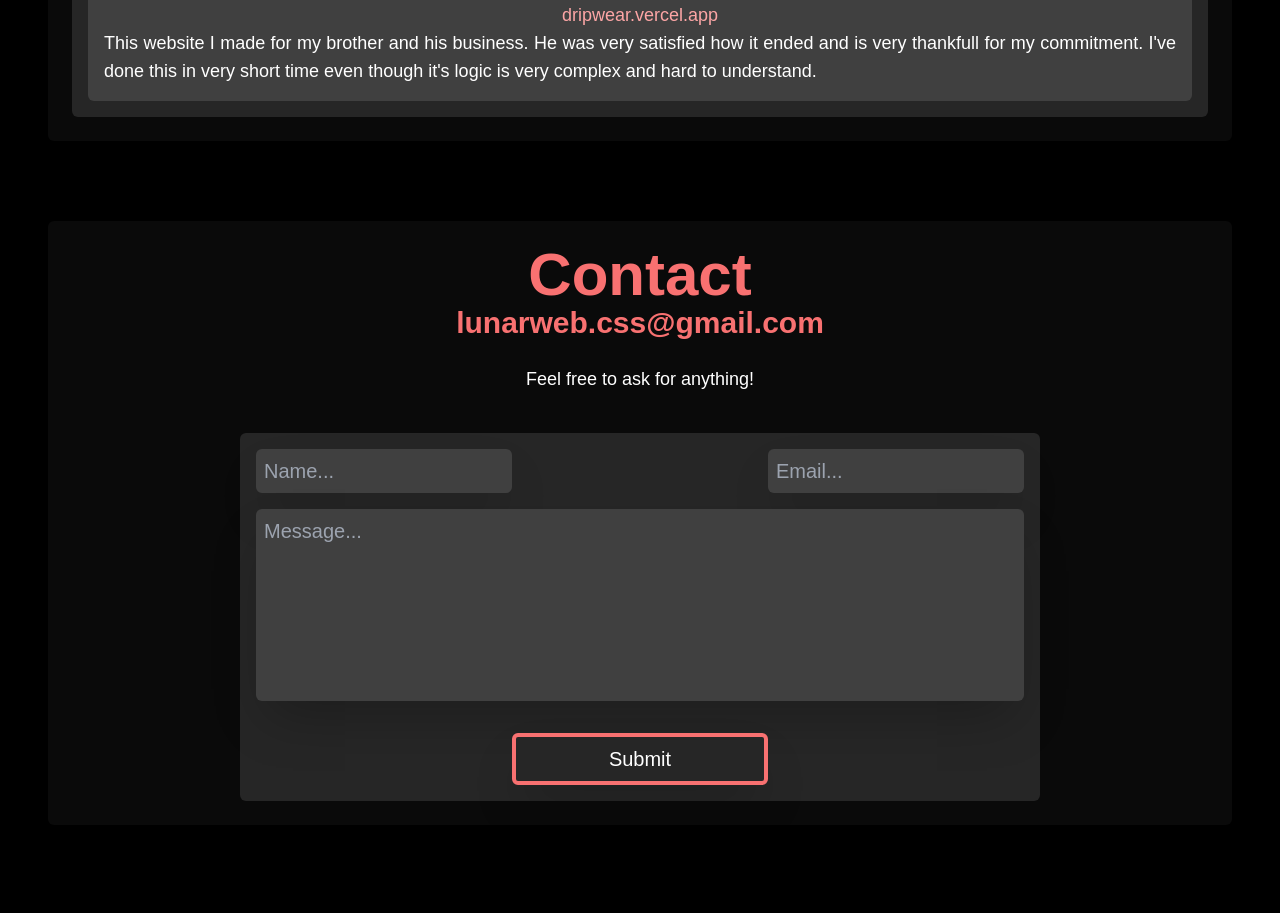
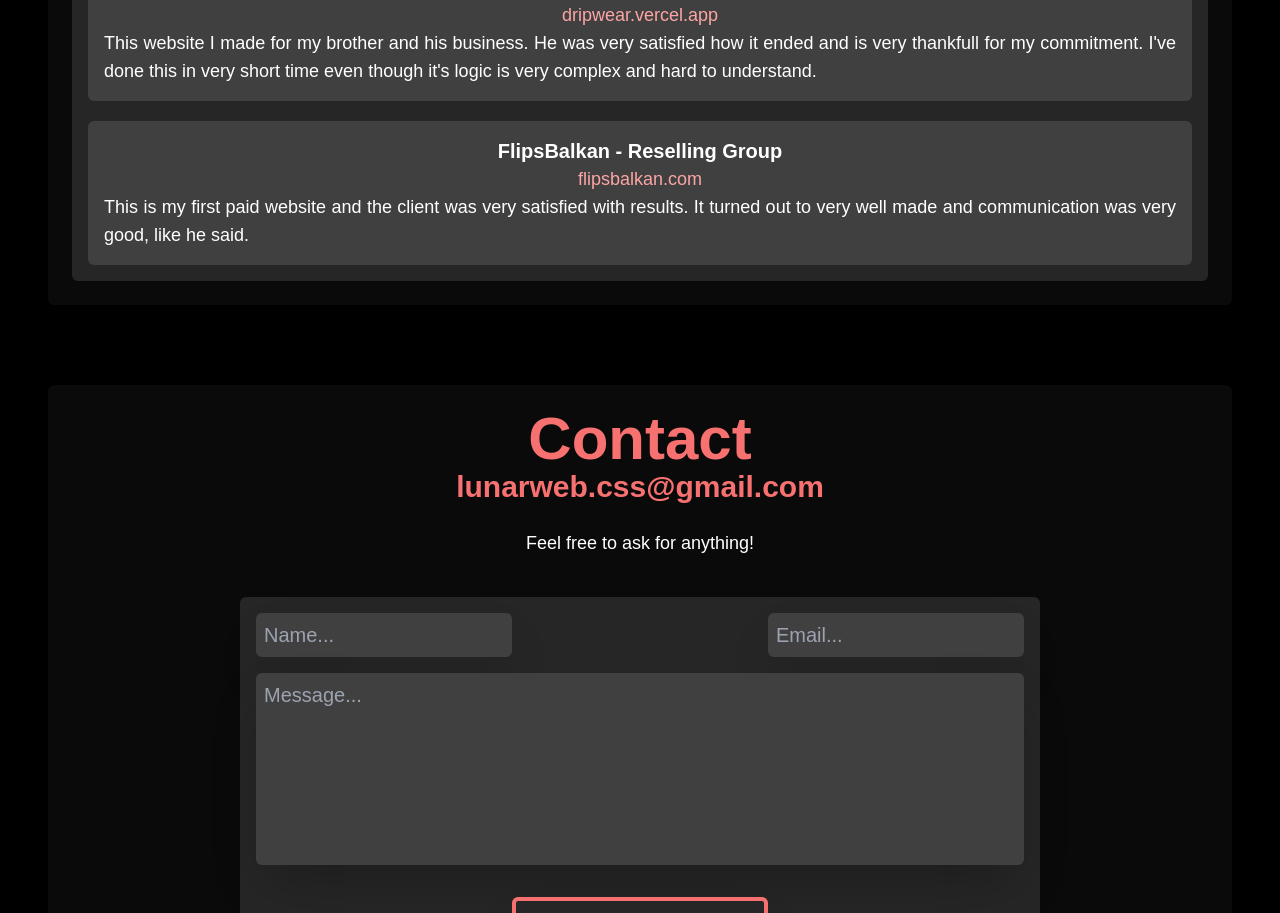
Before and after one commit to sparkycake0/Ognjen-Rajkovic---Portfolio, a Next.js app: page / in a window 1280 px wide. Shown: the part 2848-3761 px from the top of the page. Before the commit the page ends 3673 px from the top, so only its background shows below. Built offline with nearby package versions, Linux system fonts and the light colour scheme; a web font is replaced by a local one.

Commit message:
added flipsbalkan

```diff
--- a/app/comps/Projects.jsx
+++ b/app/comps/Projects.jsx
@@ -57,6 +57,14 @@ export default function ProjectsPage() {
             done this in very short time even though it's logic is very complex
             and hard to understand."
         />
+        <Project
+          name="FlipsBalkan - Reselling Group"
+          link="flipsbalkan.com"
+          motionTime={4.5}
+          desc="This is my first paid website and the client was very satisfied
+          with results. It turned out to very well made and communication was very
+          good, like he said."
+        />
       </motion.div>
     </main>
   );
```
